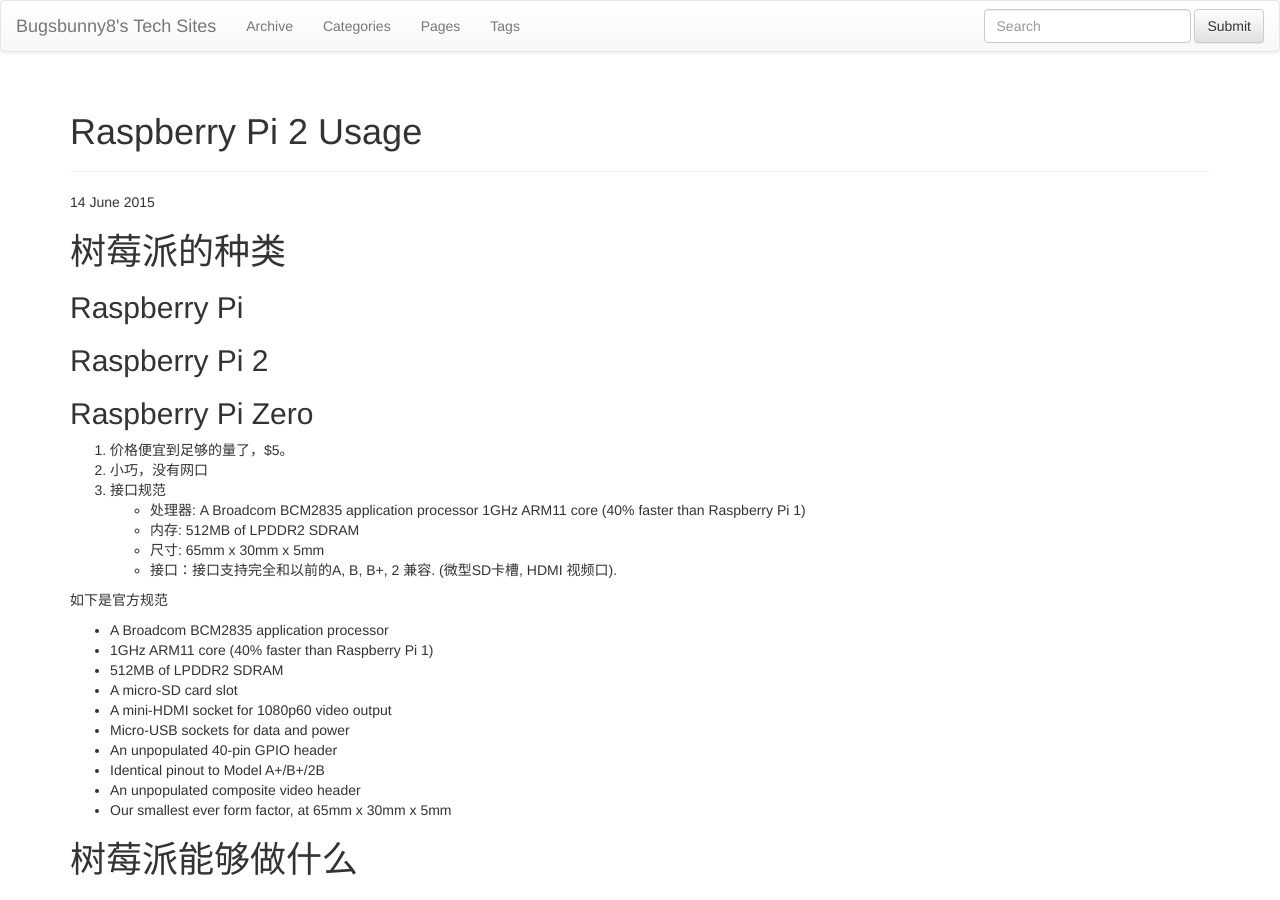
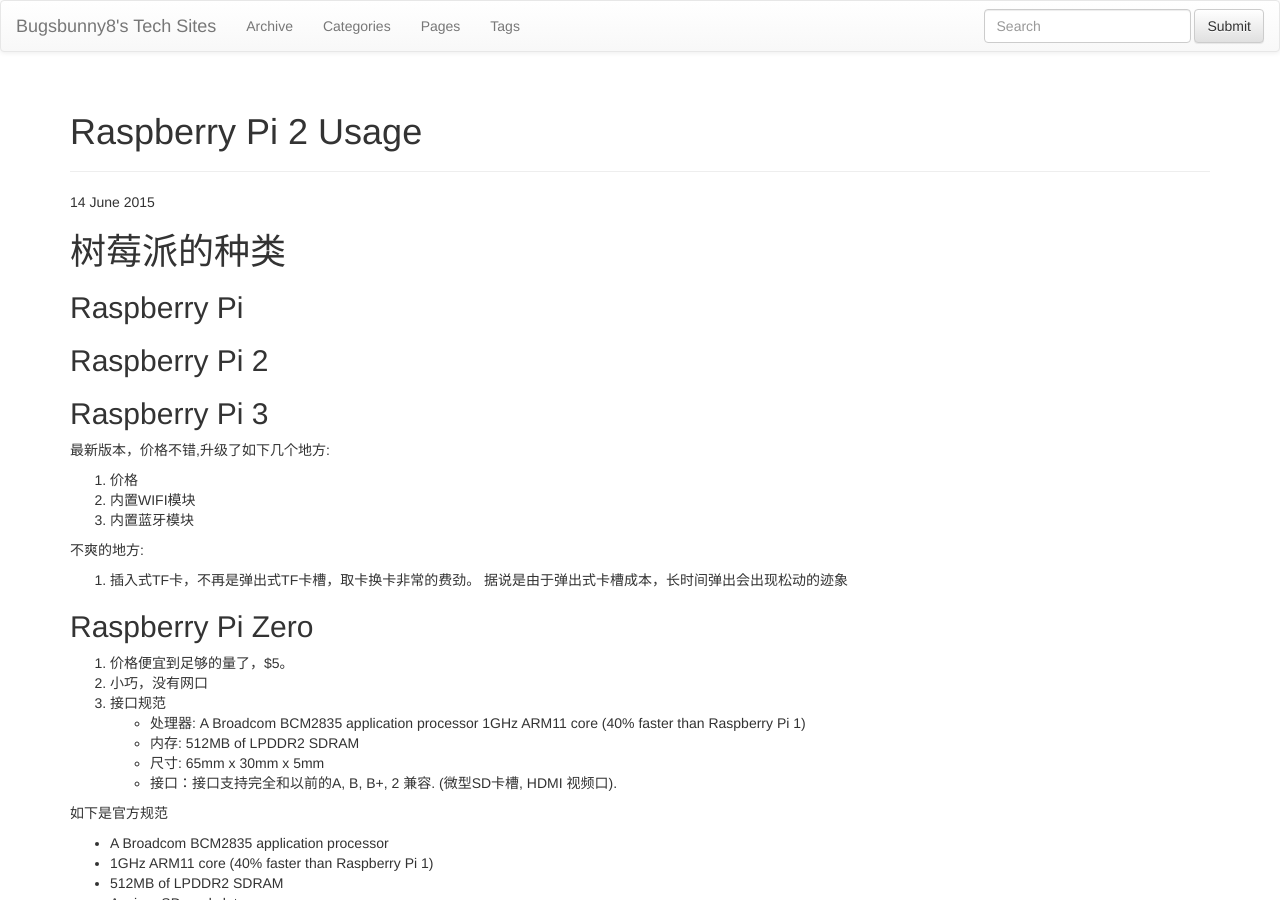
Before and after one commit to bugsbunny8/bugsbunny8.github.com, a Jekyll site: the page built from _posts/2015-06-14-raspberrypi2.md, in a window 1280 px wide and 900 px high. Built offline with Jekyll 4.4.1, drawn with Linux system fonts in a browser that asks for light colours; nearby versions of some CDN libraries; library files that are not in the unit come from our copies; comment, search, counter and statistics services are not loaded.

Commit message:
add desc for raspberry pi 3

```diff
--- a/_posts/2015-06-14-raspberrypi2.md
+++ b/_posts/2015-06-14-raspberrypi2.md
@@ -10,6 +10,17 @@
 ## Raspberry Pi
 
 ## Raspberry Pi 2
+
+## Raspberry Pi 3
+
+最新版本，价格不错,升级了如下几个地方:
+1. 价格
+1. 内置WIFI模块
+1. 内置蓝牙模块
+
+不爽的地方:
+1. 插入式TF卡，不再是弹出式TF卡槽，取卡换卡非常的费劲。
+据说是由于弹出式卡槽成本，长时间弹出会出现松动的迹象
 
 ## Raspberry Pi Zero
 1. 价格便宜到足够的量了，$5。
```
Also changed, not shown: 1 other file.
